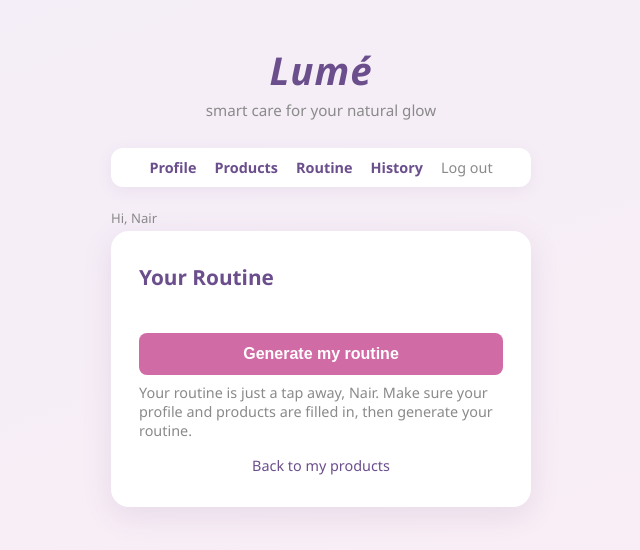
After one commit to Camila-Regina/lume-skincare-app, a Flask app: page /routine in a window 1280 px wide. The commit adds this page. Shown: the top 550 px of the page, without its empty margins (319-959 px from the left). Run offline with Flask 3, Linux system fonts and the light colour scheme; a user stored in the database is signed in; data comes from the database, SQL or seed files in the repository; both versions use the stored data as it was after the commit.

Commit message:
Add files via upload

```diff
--- a/app.py
+++ b/app.py
@@ -8,7 +8,10 @@ This file sets up the app, the routes, and connects the pieces together.
 
 from flask import Flask, render_template, request, redirect, url_for, session, flash
 from werkzeug.security import generate_password_hash, check_password_hash
+import json
+from datetime import datetime
 import database  # our own module that handles the SQLite database
+import ai_service  # our own module that talks to the Claude API
 
 app = Flask(__name__)
 # The secret key is needed by Flask to keep user sessions secure
@@ -32,12 +35,13 @@ def home():
 def register():
     """Register a new user with an email and a password."""
     if request.method == "POST":
+        name = request.form.get("name", "").strip()
         email = request.form.get("email", "").strip().lower()
         password = request.form.get("password", "")
         confirm = request.form.get("confirm", "")
 
         # Basic validation, done on the server side.
-        if not email or not password:
+        if not name or not email or not password:
             flash("Please fill in every field.")
             return render_template("register.html")
         if password != confirm:
@@ -52,11 +56,13 @@ def register():
 
         # Store the password as a hash, never as plain text.
         password_hash = generate_password_hash(password, method="pbkdf2:sha256")
-        user_id = database.create_user(email, password_hash)
+        user_id = database.create_user(name, email, password_hash)
 
-        # Log the new user in by saving their id in the session.
+        # Log the new user in by saving their details in the session.
         session["user_id"] = user_id
         session["email"] = email
+        session["name"] = name
+        flash(f"Welcome to Lumé, {name}. Let's care for your skin and bring out your glow.")
         return redirect(url_for("profile"))
 
     return render_template("register.html")
@@ -74,6 +80,7 @@ def login():
         if user and check_password_hash(user["password_hash"], password):
             session["user_id"] = user["id"]
             session["email"] = user["email"]
+            session["name"] = user["name"]
             return redirect(url_for("profile"))
 
         flash("Wrong email or password. Please try again.")
@@ -108,21 +115,140 @@ def profile():
             "climate": request.form.get("climate", ""),
         }
 
-        # Simple validation: skin type and climate are required.
-        if not profile_data["skin_type"] or not profile_data["climate"]:
-            flash("Skin type and climate are required.")
+        # Server side validation: these fields are required.
+        if (not profile_data["skin_type"] or not profile_data["climate"]
+                or not profile_data["age"] or not profile_data["concerns"]):
+            flash("Please fill in skin type, age, main concerns and climate.")
             existing = database.get_profile(user_id)
             return render_template("profile.html", profile=existing or profile_data)
 
         database.save_profile(user_id, profile_data)
-        flash("Your profile has been saved.")
-        return redirect(url_for("profile"))
+        flash("Lovely. Now let's add what you already use.")
+        return redirect(url_for("products"))
 
     # GET: show the form, filled in if a profile already exists.
     existing = database.get_profile(user_id)
     return render_template("profile.html", profile=existing)
 
 
+# The list of product types the user can choose from.
+# Keeping this here means the same list is used every time.
+PRODUCT_TYPES = [
+    "Cleanser",
+    "Toner",
+    "Serum",
+    "Moisturiser",
+    "Sunscreen",
+    "Exfoliant",
+    "Eye cream",
+    "Face oil",
+    "Mask",
+]
+
+
+@app.route("/products", methods=["GET", "POST"])
+def products():
+    """Show the user's products and let them add a new one. Requires login."""
+    if "user_id" not in session:
+        return redirect(url_for("login"))
+
+    user_id = session["user_id"]
+
+    if request.method == "POST":
+        name = request.form.get("name", "").strip()
+        product_type = request.form.get("type", "")
+
+        # Both fields are required to add a product.
+        if not name or not product_type:
+            flash("Please enter a product name and choose a type.")
+        else:
+            database.add_product(user_id, name, product_type)
+            flash("Product added.")
+        return redirect(url_for("products"))
+
+    # GET: show the form and the list of products the user already has.
+    user_products = database.get_products(user_id)
+    return render_template("products.html", products=user_products, types=PRODUCT_TYPES)
+
+
+@app.route("/products/delete/<int:product_id>", methods=["POST"])
+def delete_product(product_id):
+    """Delete one of the user's products. Requires login."""
+    if "user_id" not in session:
+        return redirect(url_for("login"))
+
+    user_id = session["user_id"]
+    database.delete_product(product_id, user_id)
+    flash("Product removed.")
+    return redirect(url_for("products"))
+
+
+@app.route("/routine", methods=["GET", "POST"])
+def routine():
+    """Generate and show the user's AI routine. Requires login."""
+    if "user_id" not in session:
+        return redirect(url_for("login"))
+
+    user_id = session["user_id"]
+
+    if request.method == "POST":
+        # The user clicked 'generate'. Gather their data.
+        profile = database.get_profile(user_id)
+        products = database.get_products(user_id)
+
+        # A profile is needed for a useful routine.
+        if not profile:
+            flash("Please fill in your skin profile first.")
+            return redirect(url_for("profile"))
+
+        # Ask the AI for a routine.
+        result = ai_service.generate_routine(profile, products)
+
+        # If the AI failed or the reply could not be read, fail safely.
+        if result is None:
+            flash("Sorry, we could not build your routine right now. Please try again.")
+            return redirect(url_for("routine"))
+
+        # Save the routine as JSON text, with the date.
+        database.save_routine(
+            user_id,
+            json.dumps(result),
+            datetime.now().strftime("%d %b %Y"),
+        )
+        flash("Your routine is ready.")
+        return redirect(url_for("routine"))
+
+    # GET: show the latest saved routine, if there is one.
+    saved = database.get_latest_routine(user_id)
+    routine_data = None
+    created_at = None
+    if saved:
+        routine_data = json.loads(saved["routine_json"])
+        created_at = saved["created_at"]
+
+    return render_template("routine.html", routine=routine_data, created_at=created_at)
+
+
+@app.route("/history")
+def history():
+    """Show all the user's past routines. Requires login."""
+    if "user_id" not in session:
+        return redirect(url_for("login"))
+
+    user_id = session["user_id"]
+    saved = database.get_all_routines(user_id)
+
+    # Turn each stored JSON string back into data the page can show.
+    past = []
+    for row in saved:
+        past.append({
+            "routine": json.loads(row["routine_json"]),
+            "created_at": row["created_at"],
+        })
+
+    return render_template("history.html", past=past)
+
+
 if __name__ == "__main__":
     # debug=True reloads the app automatically while developing.
     app.run(debug=True, port=5000)
--- a/requirements.txt
+++ b/requirements.txt
@@ -1 +1,2 @@
 Flask==3.0.0
+anthropic==0.40.0
--- a/static/css/style.css
+++ b/static/css/style.css
@@ -120,3 +120,26 @@ input:focus, select:focus {
 }
 .topbar a { color: var(--lilac-deep); text-decoration: none; font-size: 0.85rem; }
 .hint { color: var(--grey); font-size: 0.8rem; text-align: center; margin-top: 18px; }
+
+/* Navigation bar, shown at the top when the user is logged in */
+.navbar {
+  width: 100%;
+  max-width: 420px;
+  display: flex;
+  justify-content: center;
+  gap: 18px;
+  flex-wrap: wrap;
+  margin-bottom: 22px;
+  padding: 10px 14px;
+  background: #fff;
+  border-radius: 12px;
+  box-shadow: 0 4px 16px rgba(107, 78, 140, 0.08);
+}
+.navbar a {
+  color: var(--lilac-deep);
+  text-decoration: none;
+  font-size: 0.9rem;
+  font-weight: bold;
+}
+.navbar a:hover { color: var(--blush); }
+.navbar-logout { color: var(--grey) !important; font-weight: normal !important; }
--- a/templates/base.html
+++ b/templates/base.html
@@ -9,6 +9,16 @@
 <body>
     <div class="brand">Lumé</div>
     <div class="tagline">smart care for your natural glow</div>
+
+    {% if session.user_id %}
+    <nav class="navbar">
+        <a href="{{ url_for('profile') }}">Profile</a>
+        <a href="{{ url_for('products') }}">Products</a>
+        <a href="{{ url_for('routine') }}">Routine</a>
+        <a href="{{ url_for('history') }}">History</a>
+        <a href="{{ url_for('logout') }}" class="navbar-logout">Log out</a>
+    </nav>
+    {% endif %}
 
     {% with messages = get_flashed_messages() %}
       {% if messages %}
--- a/templates/register.html
+++ b/templates/register.html
@@ -4,6 +4,9 @@
 <div class="card">
     <h2>Create your account</h2>
     <form method="POST" action="{{ url_for('register') }}">
+        <label for="name">Your name</label>
+        <input type="text" id="name" name="name" required>
+
         <label for="email">Email</label>
         <input type="email" id="email" name="email" required>
 
--- /dev/null
+++ b/templates/routine.html
@@ -0,0 +1,72 @@
+{% extends "base.html" %}
+{% block title %}Lumé - My Routine{% endblock %}
+{% block content %}
+<p style="width:100%;max-width:420px;color:#8A8A8A;font-size:0.82rem;margin-bottom:4px;">Hi, {{ session.name }}</p>
+<div class="card">
+    {% if routine %}
+    <h2>{{ session.name }}, a routine made just for you</h2>
+    <p style="color:#666;font-size:0.9rem;margin-bottom:6px;">
+        Here's your personalised routine, crafted for your skin.
+    </p>
+    {% else %}
+    <h2>Your Routine</h2>
+    {% endif %}
+
+    <form method="POST" action="{{ url_for('routine') }}" style="margin-bottom:8px;">
+        <button type="submit" class="btn">
+            {% if routine %}Generate a new routine{% else %}Generate my routine{% endif %}
+        </button>
+    </form>
+
+    {% if routine %}
+        {% if created_at %}
+        <p style="color:#8A8A8A;font-size:0.8rem;text-align:center;">Created {{ created_at }}</p>
+        {% endif %}
+
+        <h2 style="font-size:1.05rem;margin-top:20px;">Morning</h2>
+        {% for step in routine.morning %}
+        <div style="background:#F3EEF8;border-radius:8px;padding:9px 14px;margin-bottom:6px;font-size:0.9rem;">
+            {{ loop.index }}. {{ step }}
+        </div>
+        {% endfor %}
+
+        <h2 style="font-size:1.05rem;margin-top:20px;">Evening</h2>
+        {% for step in routine.evening %}
+        <div style="background:#F3EEF8;border-radius:8px;padding:9px 14px;margin-bottom:6px;font-size:0.9rem;">
+            {{ loop.index }}. {{ step }}
+        </div>
+        {% endfor %}
+
+        {% if routine.suggestions %}
+        <h2 style="font-size:1.05rem;margin-top:20px;color:#D16BA5;">Suggested for you</h2>
+        {% for s in routine.suggestions %}
+        <div style="background:#FBEEF4;border:1px solid #D16BA5;border-radius:8px;padding:10px 14px;margin-bottom:8px;">
+            <strong style="font-size:0.9rem;">{{ s.type }}</strong>
+            <p style="color:#666;font-size:0.82rem;margin-top:3px;">{{ s.reason }}</p>
+        </div>
+        {% endfor %}
+        {% endif %}
+
+        <div style="background:#F3EEF8;border-radius:8px;padding:12px 14px;margin-top:18px;">
+            <p style="color:#6B4E8C;font-size:0.85rem;line-height:1.4;">
+                Your skin changes with the seasons, {{ session.name }}.
+                Come back and refresh your routine when the weather shifts.
+            </p>
+        </div>
+
+        <p style="color:#8A8A8A;font-size:0.75rem;margin-top:16px;line-height:1.4;">
+            These are general skincare suggestions, not medical advice.
+            For any serious skin condition, please see a dermatologist.
+        </p>
+
+        <a href="{{ url_for('history') }}" class="link">See my past routines</a>
+    {% else %}
+        <p style="color:#8A8A8A;font-size:0.9rem;">
+            Your routine is just a tap away, {{ session.name }}. Make sure your
+            profile and products are filled in, then generate your routine.
+        </p>
+    {% endif %}
+
+    <a href="{{ url_for('products') }}" class="link">Back to my products</a>
+</div>
+{% endblock %}
```
Also changed, not shown: ai_service.py (added, +119 -0 lines), database.py (+110 -3 lines), templates/history.html (added, +37 -0 lines), templates/products.html (added, +60 -0 lines), templates/profile.html (+6 -7 lines), README.md, lume.db (added).
